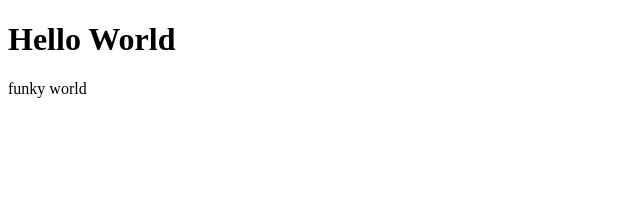
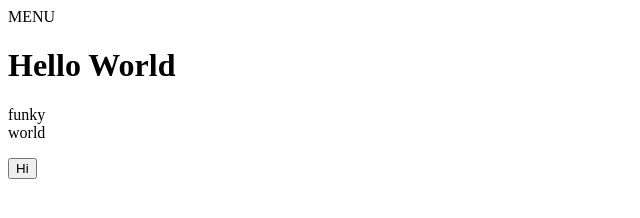
Before and after one commit to shadyels/javascript, a plain HTML site: page test1.html in a window 1280 px wide. Shown: the whole page, without its empty margins (0-640 px from the left). Drawn offline with Linux system fonts and the light colour scheme.

Commit message:
html_update

```diff
--- a/test1.html
+++ b/test1.html
@@ -5,7 +5,9 @@
     </head>
     <body>
         <!--HOLY MACARONI-->
+        <nav>MENU</nav>
         <h1>Hello World</h1>
-        <p>funky world</p>
+        <p>funky <br> world</p>
+        <input type="button" value="Hi">
     </body>
 </html>
```
